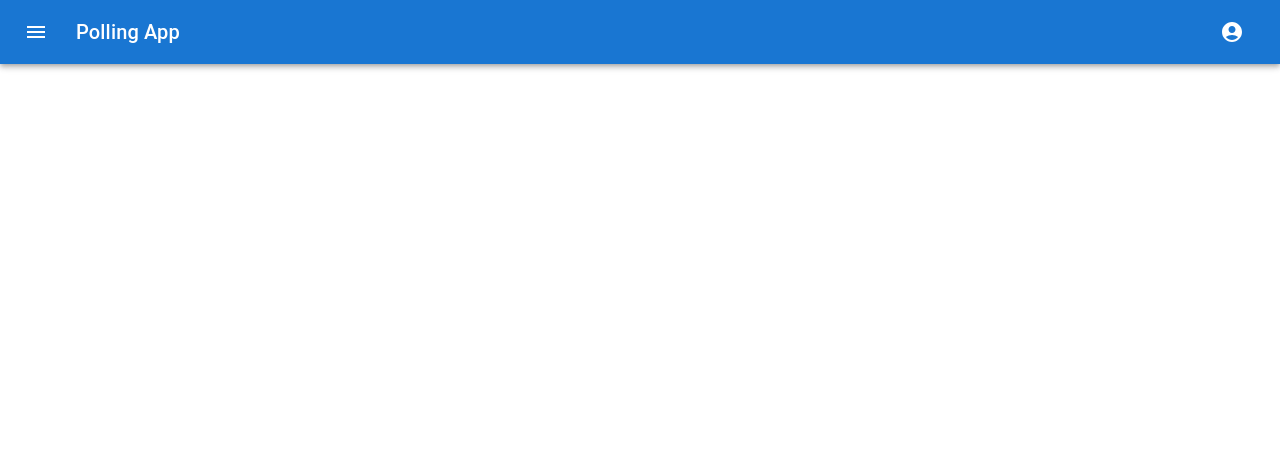
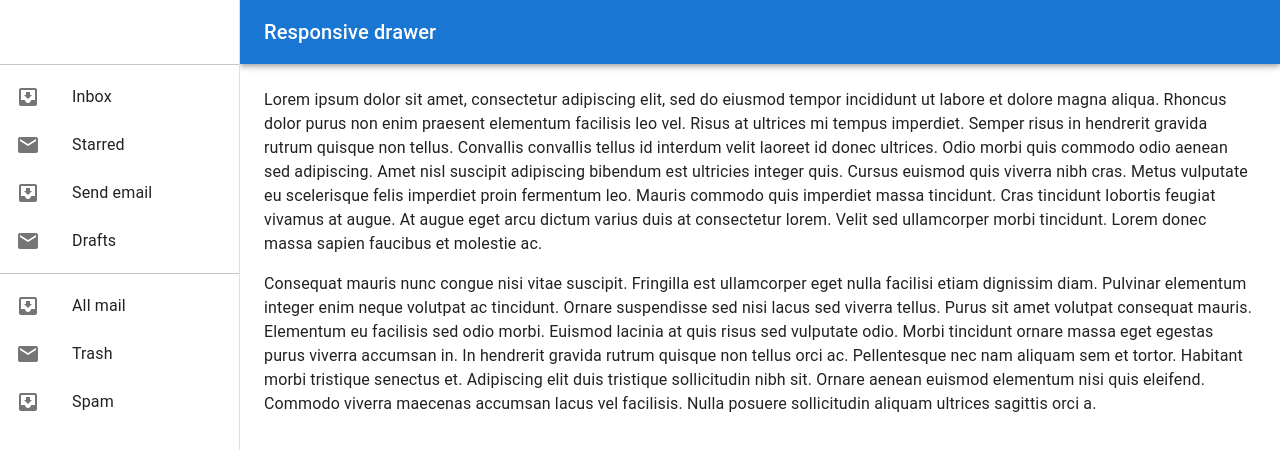
Before and after one commit to nishaa22/Polling_App, a React (Create React App) app: page /dashboard in a window 1280 px wide. Shown: the top 450 px of the page. Built offline with nearby package versions, Linux system fonts and the light colour scheme.

Commit message:
view poll

```diff
--- a/src/App.js
+++ b/src/App.js
@@ -2,16 +2,16 @@
 import { Provider } from "react-redux";
 import store from "./store";
 import { BrowserRouter, Route, Routes } from "react-router-dom";
-import  Dashboard  from "./components/Dashboard";
-import history from "./history";
+import Dashboard from "./components/Dashboard";
 function App() {
   return (
     <>
       <Provider store={store}>
-        <BrowserRouter history={history}>
+        <BrowserRouter>
           <Routes>
-            <Route path="/dashboard" element={<Dashboard/>}/>
-            <Route path="/" element={<Home/>}/>
+            <Route path="/" element={<Home />} />
+            <Route path="/dashboard" element={<Dashboard />} />
+
           </Routes>
         </BrowserRouter>
       </Provider>
--- a/src/actions/index.js
+++ b/src/actions/index.js
@@ -8,3 +8,8 @@
 export const logInRequest = createAction(constant.LOG_IN_REQUEST);
 export const logInSuccess = createAction(constant.LOG_IN_SUCCESS);
 export const logInError = createAction(constant.LOG_IN_ERROR);
+
+
+export const viewPollRequest = createAction(constant.VIEW_POLL_REQUEST);
+export const viewPollSuccess = createAction(constant.VIEW_POLL_SUCCESS);
+export const viewPollError = createAction(constant.VIEW_POLL_ERROR);
--- a/src/components/Dashboard.js
+++ b/src/components/Dashboard.js
@@ -1,95 +1,166 @@
 import * as React from 'react';
+import PropTypes from 'prop-types';
 import AppBar from '@mui/material/AppBar';
 import Box from '@mui/material/Box';
+import CssBaseline from '@mui/material/CssBaseline';
+import Divider from '@mui/material/Divider';
+import Drawer from '@mui/material/Drawer';
+import IconButton from '@mui/material/IconButton';
+import InboxIcon from '@mui/icons-material/MoveToInbox';
+import List from '@mui/material/List';
+import ListItem from '@mui/material/ListItem';
+import ListItemButton from '@mui/material/ListItemButton';
+import ListItemIcon from '@mui/material/ListItemIcon';
+import ListItemText from '@mui/material/ListItemText';
+import MailIcon from '@mui/icons-material/Mail';
+import MenuIcon from '@mui/icons-material/Menu';
 import Toolbar from '@mui/material/Toolbar';
 import Typography from '@mui/material/Typography';
-import IconButton from '@mui/material/IconButton';
-import MenuIcon from '@mui/icons-material/Menu';
-import AccountCircle from '@mui/icons-material/AccountCircle';
-import Switch from '@mui/material/Switch';
-import FormControlLabel from '@mui/material/FormControlLabel';
-import FormGroup from '@mui/material/FormGroup';
-import MenuItem from '@mui/material/MenuItem';
-import Menu from '@mui/material/Menu';
 
-export default function MenuAppBar() {
-  const [auth, setAuth] = React.useState(true);
-  const [anchorEl, setAnchorEl] = React.useState(null);
+const drawerWidth = 240;
 
-  const handleChange = (event) => {
-    setAuth(event.target.checked);
+function ResponsiveDrawer(props) {
+  const { window } = props;
+  const [mobileOpen, setMobileOpen] = React.useState(false);
+
+  const handleDrawerToggle = () => {
+    setMobileOpen(!mobileOpen);
   };
 
-  const handleMenu = (event) => {
-    setAnchorEl(event.currentTarget);
-  };
+  const drawer = (
+    <div>
+      <Toolbar />
+      <Divider />
+      <List>
+        {['Inbox', 'Starred', 'Send email', 'Drafts'].map((text, index) => (
+          <ListItem key={text} disablePadding>
+            <ListItemButton>
+              <ListItemIcon>
+                {index % 2 === 0 ? <InboxIcon /> : <MailIcon />}
+              </ListItemIcon>
+              <ListItemText primary={text} />
+            </ListItemButton>
+          </ListItem>
+        ))}
+      </List>
+      <Divider />
+      <List>
+        {['All mail', 'Trash', 'Spam'].map((text, index) => (
+          <ListItem key={text} disablePadding>
+            <ListItemButton>
+              <ListItemIcon>
+                {index % 2 === 0 ? <InboxIcon /> : <MailIcon />}
+              </ListItemIcon>
+              <ListItemText primary={text} />
+            </ListItemButton>
+          </ListItem>
+        ))}
+      </List>
+    </div>
+  );
 
-  const handleClose = () => {
-    setAnchorEl(null);
-  };
+  const container = window !== undefined ? () => window().document.body : undefined;
 
   return (
-    <Box sx={{ flexGrow: 1 }}>
-      {/* <FormGroup>
-        <FormControlLabel
-          control={
-            <Switch
-              checked={auth}
-              onChange={handleChange}
-              aria-label="login switch"
-            />
-          }
-          label={auth ? 'Logout' : 'Login'}
-        />
-      </FormGroup> */}
-      <AppBar position="static">
+    <Box sx={{ display: 'flex' }}>
+      <CssBaseline />
+      <AppBar
+        position="fixed"
+        sx={{
+          width: { sm: `calc(100% - ${drawerWidth}px)` },
+          ml: { sm: `${drawerWidth}px` },
+        }}
+      >
         <Toolbar>
           <IconButton
-            size="large"
+            color="inherit"
+            aria-label="open drawer"
             edge="start"
-            color="inherit"
-            aria-label="menu"
-            sx={{ mr: 2 }}
+            onClick={handleDrawerToggle}
+            sx={{ mr: 2, display: { sm: 'none' } }}
           >
             <MenuIcon />
           </IconButton>
-          <Typography variant="h6" component="div" sx={{ flexGrow: 1 }}>
-            Polling App
+          <Typography variant="h6" noWrap component="div">
+            Responsive drawer
           </Typography>
-          {auth && (
-            <div>
-              <IconButton
-                size="large"
-                aria-label="account of current user"
-                aria-controls="menu-appbar"
-                aria-haspopup="true"
-                onClick={handleMenu}
-                color="inherit"
-              >
-                <AccountCircle />
-              </IconButton>
-              <Menu
-                id="menu-appbar"
-                anchorEl={anchorEl}
-                anchorOrigin={{
-                  vertical: 'top',
-                  horizontal: 'right',
-                }}
-                keepMounted
-                transformOrigin={{
-                  vertical: 'top',
-                  horizontal: 'right',
-                }}
-                open={Boolean(anchorEl)}
-                onClose={handleClose}
-              >
-                <MenuItem onClick={handleClose}>Profile</MenuItem>
-                <MenuItem onClick={handleClose}>My account</MenuItem>
-              </Menu>
-            </div>
-          )}
         </Toolbar>
       </AppBar>
+      <Box
+        component="nav"
+        sx={{ width: { sm: drawerWidth }, flexShrink: { sm: 0 } }}
+        aria-label="mailbox folders"
+      >
+        {/* The implementation can be swapped with js to avoid SEO duplication of links. */}
+        <Drawer
+          container={container}
+          variant="temporary"
+          open={mobileOpen}
+          onClose={handleDrawerToggle}
+          ModalProps={{
+            keepMounted: true, // Better open performance on mobile.
+          }}
+          sx={{
+            display: { xs: 'block', sm: 'none' },
+            '& .MuiDrawer-paper': { boxSizing: 'border-box', width: drawerWidth },
+          }}
+        >
+          {drawer}
+        </Drawer>
+        <Drawer
+          variant="permanent"
+          sx={{
+            display: { xs: 'none', sm: 'block' },
+            '& .MuiDrawer-paper': { boxSizing: 'border-box', width: drawerWidth },
+          }}
+          open
+        >
+          {drawer}
+        </Drawer>
+      </Box>
+      <Box
+        component="main"
+        sx={{ flexGrow: 1, p: 3, width: { sm: `calc(100% - ${drawerWidth}px)` } }}
+      >
+        <Toolbar />
+        <Typography paragraph>
+          Lorem ipsum dolor sit amet, consectetur adipiscing elit, sed do eiusmod
+          tempor incididunt ut labore et dolore magna aliqua. Rhoncus dolor purus non
+          enim praesent elementum facilisis leo vel. Risus at ultrices mi tempus
+          imperdiet. Semper risus in hendrerit gravida rutrum quisque non tellus.
+          Convallis convallis tellus id interdum velit laoreet id donec ultrices.
+          Odio morbi quis commodo odio aenean sed adipiscing. Amet nisl suscipit
+          adipiscing bibendum est ultricies integer quis. Cursus euismod quis viverra
+          nibh cras. Metus vulputate eu scelerisque felis imperdiet proin fermentum
+          leo. Mauris commodo quis imperdiet massa tincidunt. Cras tincidunt lobortis
+          feugiat vivamus at augue. At augue eget arcu dictum varius duis at
+          consectetur lorem. Velit sed ullamcorper morbi tincidunt. Lorem donec massa
+          sapien faucibus et molestie ac.
+        </Typography>
+        <Typography paragraph>
+          Consequat mauris nunc congue nisi vitae suscipit. Fringilla est ullamcorper
+          eget nulla facilisi etiam dignissim diam. Pulvinar elementum integer enim
+          neque volutpat ac tincidunt. Ornare suspendisse sed nisi lacus sed viverra
+          tellus. Purus sit amet volutpat consequat mauris. Elementum eu facilisis
+          sed odio morbi. Euismod lacinia at quis risus sed vulputate odio. Morbi
+          tincidunt ornare massa eget egestas purus viverra accumsan in. In hendrerit
+          gravida rutrum quisque non tellus orci ac. Pellentesque nec nam aliquam sem
+          et tortor. Habitant morbi tristique senectus et. Adipiscing elit duis
+          tristique sollicitudin nibh sit. Ornare aenean euismod elementum nisi quis
+          eleifend. Commodo viverra maecenas accumsan lacus vel facilisis. Nulla
+          posuere sollicitudin aliquam ultrices sagittis orci a.
+        </Typography>
+      </Box>
     </Box>
   );
 }
+
+ResponsiveDrawer.propTypes = {
+  /**
+   * Injected by the documentation to work in an iframe.
+   * You won't need it on your project.
+   */
+  window: PropTypes.func,
+};
+
+export default ResponsiveDrawer;
--- a/src/components/Home.js
+++ b/src/components/Home.js
@@ -20,7 +20,6 @@
 import Select from "@mui/material/Select";
 import { useDispatch, useSelector } from "react-redux";
 import { logInRequest, signUpRequest } from "../actions/index";
-import history from "../history";
 import { useNavigate } from "react-router-dom";
 
 
--- a/src/constant.js
+++ b/src/constant.js
@@ -5,3 +5,7 @@
 export const LOG_IN_REQUEST = "LOG_IN_REQUEST"
 export const LOG_IN_SUCCESS = "LOG_IN_SUCCESS"
 export const LOG_IN_ERROR = "LOG_IN_ERROR"
+
+export const VIEW_POLL_REQUEST = "VIEW_POLL_REQUEST"
+export const VIEW_POLL_SUCCESS = "VIEW_POLL_SUCCESS"
+export const VIEW_POLL_ERROR = "VIEW_POLL_ERROR"
--- a/src/history.js
+++ /dev/null
@@ -1,3 +0,0 @@
-import {createBrowserHistory as history} from 'history';
-
-export default history();
--- a/src/reducers/rootreducer.js
+++ b/src/reducers/rootreducer.js
@@ -1,9 +1,11 @@
 import login from "./login"
 import signup from "./signup"
 import { combineReducers } from "redux";
+import viewPolls from "./viewPolls";
 
 const rootreducer = combineReducers({
      api_state : signup,
-     login_state : login
+     login_state : login,
+     view_poll_state : viewPolls
 })
 export default rootreducer
--- /dev/null
+++ b/src/reducers/viewPolls.js
@@ -0,0 +1,37 @@
+import * as actions from "../constant"
+
+const initial_state = {
+    isLoading : false,
+    isSuccess : false,
+    isError : false,
+    data:null
+}
+
+const viewPoll = (state=initial_state,  action) =>{
+    switch(action.type){
+        case actions.VIEW_POLL_REQUEST:
+            return {
+                ...state,
+                isLoading:true,
+                isSuccess:false,
+                isError:false
+            };
+        case actions.VIEW_POLL_SUCCESS:
+            return {
+                isLoading:false,
+                isSuccess:true,
+                isError:false,
+                data:action.payload.response
+            };
+        case actions.VIEW_POLL_ERROR:
+            return{
+                isLoading:false,
+                isSuccess:false,
+                isError:true
+            }
+        default :
+            return state
+    }
+
+}
+export default viewPoll;
--- a/src/saga/login.js
+++ b/src/saga/login.js
@@ -1,6 +1,5 @@
 import { logInSuccess, logInError } from "../actions/index"
 import { put, call } from "@redux-saga/core/effects";
-import history from "../history";
 import axios from "axios";
 
 export function* login(action) {
--- a/src/saga/rootsaga.js
+++ b/src/saga/rootsaga.js
@@ -2,6 +2,7 @@
 import {login} from "./login"
 import {signup} from "./signup"
 import * as action from "../constant"
+import viewPoll from "./viewPoll";
 
 function* signupBind(){
      yield takeLatest(action.SIGN_UP_REQUEST, signup)
@@ -11,6 +12,10 @@
      yield takeLatest(action.LOG_IN_REQUEST, login)
 }
 
+function* viewPollBind(){
+     yield takeLatest(action.VIEW_POLL_REQUEST, viewPoll)
+}
+
 export default function* rootsaga(){
-     yield all([fork(signupBind),fork(loginBind)])
+     yield all([fork(signupBind),fork(loginBind),fork(viewPollBind)])
 }
--- /dev/null
+++ b/src/saga/viewPoll.js
@@ -0,0 +1,25 @@
+import { viewPollSuccess, viewPollError } from "../actions/index"
+import { put, call } from "@redux-saga/core/effects";
+import axios from "axios";
+
+export function* viewPoll(action) {
+
+    const response = yield call(
+        axios.get, `https://secure-refuge-14993.herokuapp.com/list_polls`
+    );
+
+    try {
+        if (response && response.data) {
+            yield put(viewPollSuccess({ response: response.data }))
+            // localStorage.setItem("token",response.data.token)
+        }
+        else {
+            yield put(viewPollError({ error: "Data not fetched" }))
+        }
+    }
+    catch (error) {
+        yield put(viewPollError({ error: "Data not fetched" }))
+
+    }
+}
+export default viewPoll;
```
